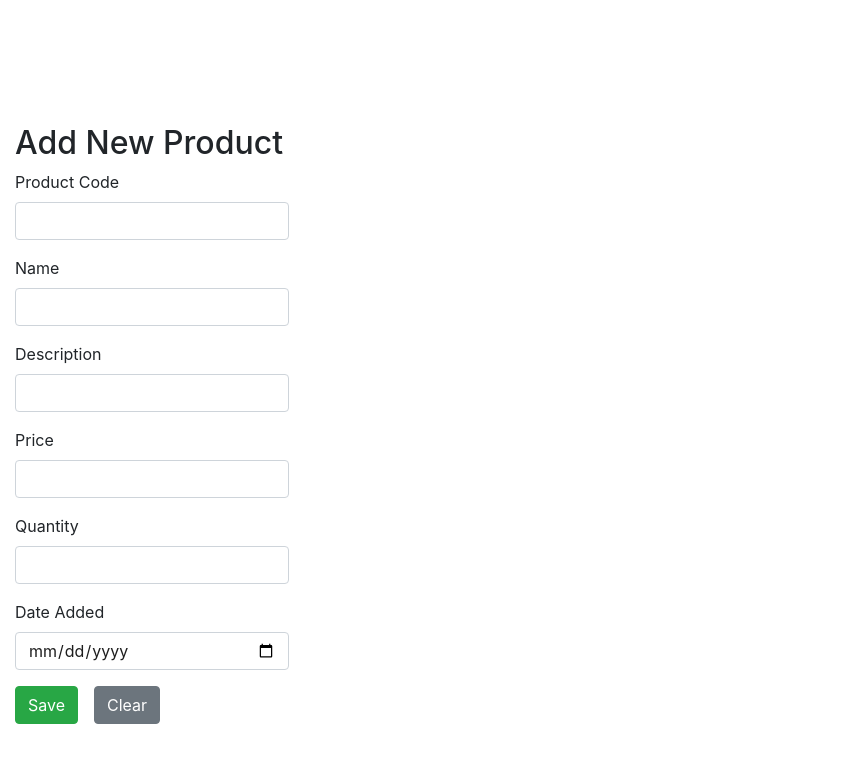
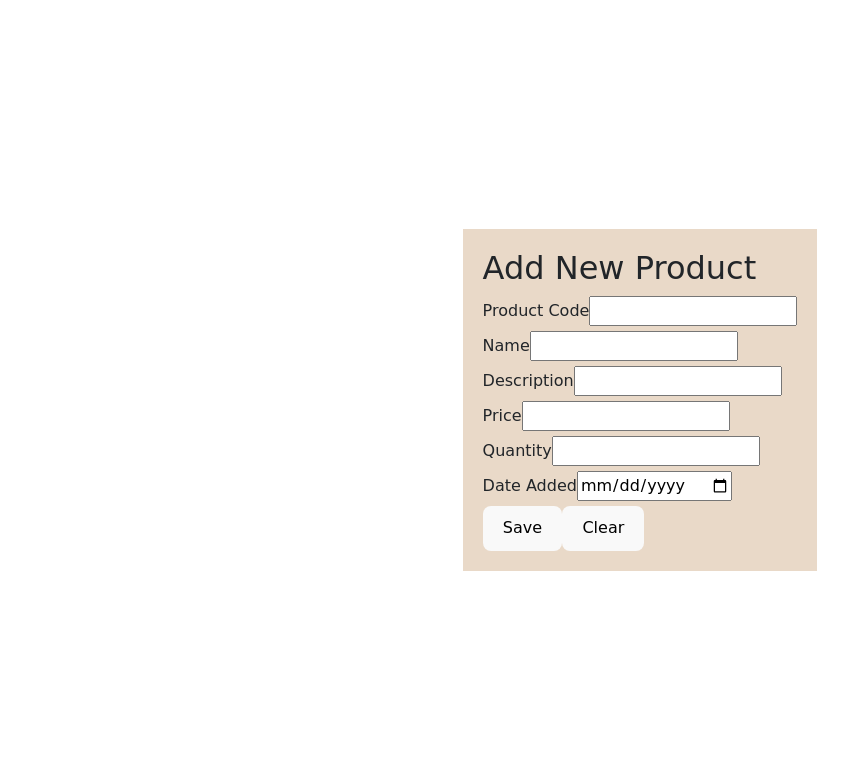
Before and after one commit to Nahhmiehh/management-system, a React (Vite) app: page /add-product in a window 1280 px wide. Shown: the top 762 px of the page, without its empty margins (0-865 px from the left). Built offline with nearby package versions, Linux system fonts and the light colour scheme.

Commit message:
new commit

```diff
--- a/src/api/api.js
+++ b/src/api/api.js
@@ -1,4 +1,3 @@
-// src/api.js
 import axios from 'axios';
 
 // API base URL
--- a/src/pages/addproduct.jsx
+++ b/src/pages/addproduct.jsx
@@ -1,114 +1,123 @@
 import React, { useState } from 'react';
+import { addProduct } from '../api/api';
 
-function AddProduct() {
-  const [product, setProduct] = useState({
-    productCode: '',
+const AddProduct = () => {
+  const [formData, setFormData] = useState({
+    product_code: '',
     name: '',
     description: '',
     price: '',
-    quantity: '',
-    dateAdded: '',
+    qty: '',
+    date_added: '',
   });
 
   const handleChange = (e) => {
-    const { name, value } = e.target;
-    setProduct({ ...product, [name]: value });
+    setFormData({ ...formData, [e.target.name]: e.target.value });
+  };
+
+  const handleSubmit = async (e) => {
+    e.preventDefault();
+    try {
+      await addProduct(formData);  // Call the API to save the product
+      alert('Product added successfully!');
+      setFormData({
+        product_code: '',
+        name: '',
+        description: '',
+        price: '',
+        qty: '',
+        date_added: '',
+      });
+    } catch (error) {
+      console.error('Error adding product:', error);
+      alert('Error adding product');
+    }
   };
 
   const handleClear = () => {
-    setProduct({
-      productCode: '',
+    setFormData({
+      product_code: '',
       name: '',
       description: '',
       price: '',
-      quantity: '',
-      dateAdded: '',
+      qty: '',
+      date_added: '',
     });
   };
 
-  const handleSubmit = (e) => {
-    e.preventDefault();
-    console.log('Product saved', product); // This will later be replaced by API call
-    alert('Product saved successfully!');
-    handleClear();
-  };
-
   return (
-    <div className="container mt-5">
+    <div className="d-flex justify-content-center align-items-center vh-100 vw-100">
+    <div style={{ padding: '20px', fontFamily: 'Comic Sans MS', backgroundColor: '#e9d9c8' }}>
       <h2>Add New Product</h2>
       <form onSubmit={handleSubmit}>
-        <div className="form-group mb-3">
+        <div>
           <label>Product Code</label>
           <input
             type="text"
-            name="productCode"
-            className="form-control"
-            value={product.productCode}
+            name="product_code"
+            value={formData.product_code}
             onChange={handleChange}
             required
           />
         </div>
-        <div className="form-group mb-3">
+        <div>
           <label>Name</label>
           <input
             type="text"
             name="name"
-            className="form-control"
-            value={product.name}
+            value={formData.name}
             onChange={handleChange}
             required
           />
         </div>
-        <div className="form-group mb-3">
+        <div>
           <label>Description</label>
           <input
             type="text"
             name="description"
-            className="form-control"
-            value={product.description}
+            value={formData.description}
             onChange={handleChange}
             required
           />
         </div>
-        <div className="form-group mb-3">
+        <div>
           <label>Price</label>
           <input
             type="number"
             step="0.01"
             name="price"
-            className="form-control"
-            value={product.price}
+            value={formData.price}
             onChange={handleChange}
             required
           />
         </div>
-        <div className="form-group mb-3">
+        <div>
           <label>Quantity</label>
           <input
             type="number"
-            name="quantity"
-            className="form-control"
-            value={product.quantity}
+            name="qty"
+            value={formData.qty}
             onChange={handleChange}
             required
           />
         </div>
-        <div className="form-group mb-3">
+        <div>
           <label>Date Added</label>
           <input
             type="date"
-            name="dateAdded"
-            className="form-control"
-            value={product.dateAdded}
+            name="date_added"
+            value={formData.date_added}
             onChange={handleChange}
             required
           />
         </div>
-        <button type="submit" className="btn btn-success">Save</button>
-        <button type="button" className="btn btn-secondary ml-3" onClick={handleClear}>Clear</button>
+
+        <button type="submit">Save</button>
+        <button type="button" onClick={handleClear}>Clear</button>
       </form>
     </div>
+    </div>
   );
-}
+};
 
 export default AddProduct;
--- a/src/pages/dashboard.jsx
+++ b/src/pages/dashboard.jsx
@@ -12,7 +12,7 @@ const Dashboard = () => {
                       <Link to="/dashboard/users" className="sidebar-button">Users</Link>
                   </li>
                   <li>
-                      <Link to="/dashboard/products" className="sidebar-button">Products</Link>
+                      <Link to="/add-product" className="sidebar-button">Products</Link>
                   </li>
               </ul>
           </nav>
@@ -21,35 +21,6 @@ const Dashboard = () => {
               <header className="header mb-4">
                   <h1 className="text-center">Welcome to the Dashboard</h1>
               </header>
-
-              <div className="content">
-                  <div className="row">
-                      <div className="col-md-4 mb-4">
-                          <div className="card shadow-sm">
-                              <div className="card-body">
-                                  <h5 className="card-title">Total Users</h5>
-                                  <p className="card-text">0</p>
-                              </div>
-                          </div>
-                      </div>
-                      <div className="col-md-4 mb-4">
-                          <div className="card shadow-sm">
-                              <div className="card-body">
-                                  <h5 className="card-title">Total Products</h5>
-                                  <p className="card-text">0</p>
-                              </div>
-                          </div>
-                      </div>
-                      <div className="col-md-4 mb-4">
-                          <div className="card shadow-sm">
-                              <div className="card-body">
-                                  <h5 className="card-title">Pending Orders</h5>
-                                  <p className="card-text">0</p>
-                              </div>
-                          </div>
-                      </div>
-                  </div>
-              </div>
           </main>
       </div>
   );
```
